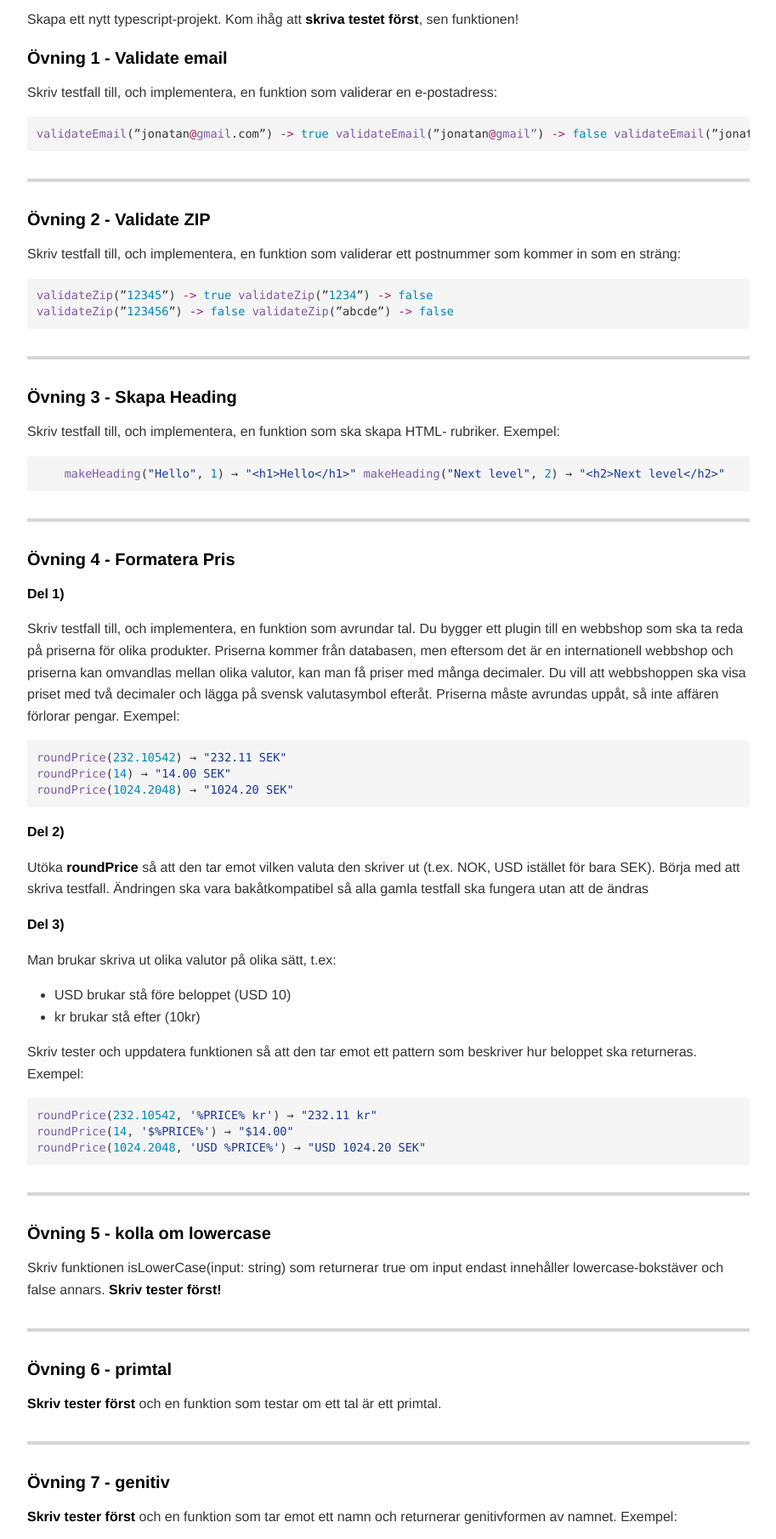
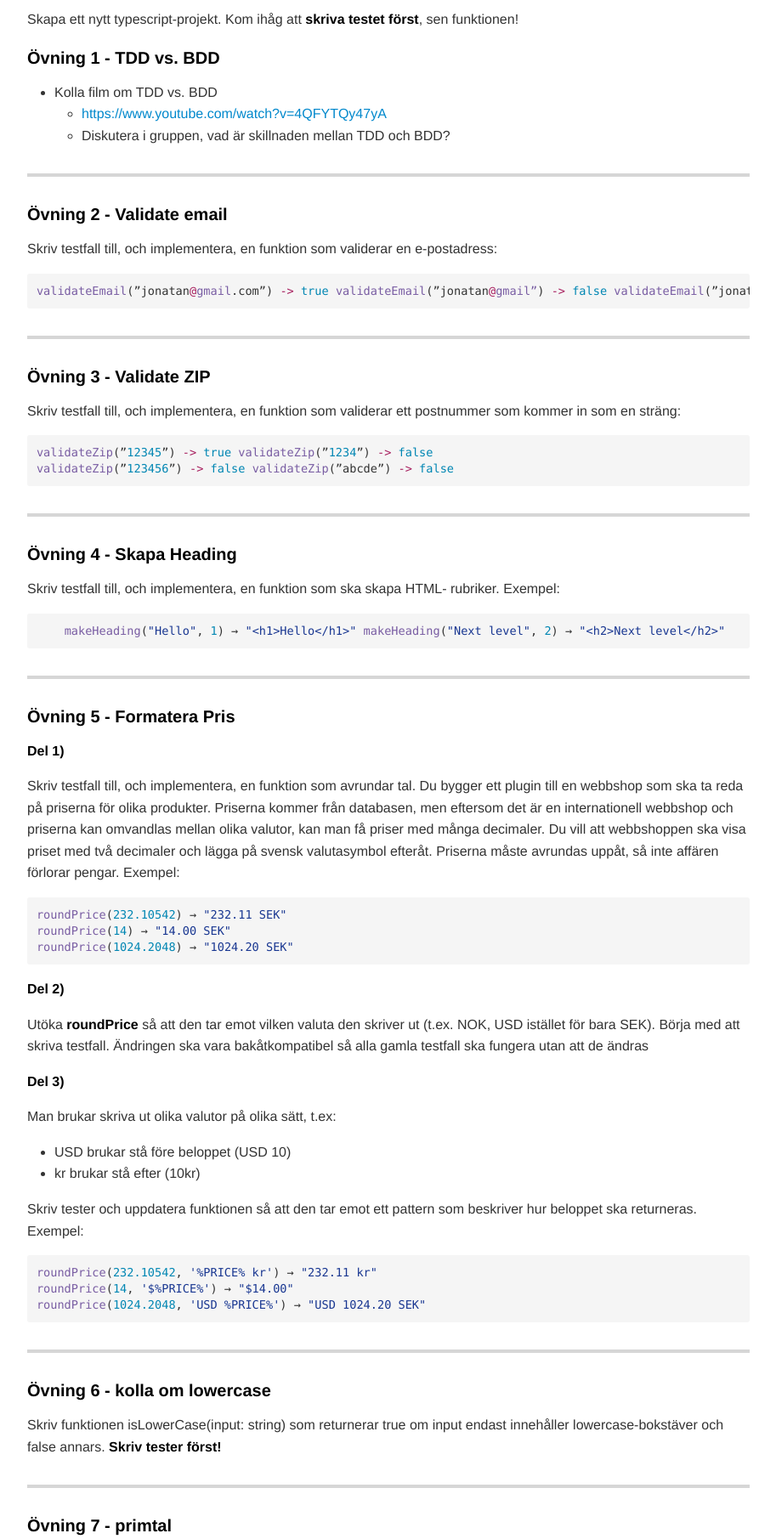
Before and after one commit to jonatanhallenberg/jonatanhallenberg.github.io, a website: page iths/jsu21/testning-och-typescript/lektion-4/exercises.html in a window 1280 px wide. Shown: the part 198-2009 px from the top of the page at 85% size, without its empty margins (183-1096 px from the left). Drawn offline with nearby package versions, Linux system fonts and the light colour scheme.

Commit message:
add exercises

```diff
--- a/iths/jsu21/testning-och-typescript/lektion-4/exercises.html
+++ b/iths/jsu21/testning-och-typescript/lektion-4/exercises.html
@@ -261,28 +261,39 @@ pre[data-line] .line-highlight[data-end]:after {
     </head>
     <body for="html-export">
       <div class="mume markdown-preview  ">
-      <h1 class="mume-header" id="unit-testing-tdd">Unit testing / TDD</h1>
+      <h1 class="mume-header" id="unit-testing-tdd-bdd">Unit testing / TDD / BDD</h1>
 
-<h2 class="mume-header" id="kom-ig%C3%A5ng">Kom ig&#xE5;ng</h2>
+<h2 class="mume-header" id="kom-ig%C3%A5ng-med-testning">Kom ig&#xE5;ng med testning</h2>
 
 <p>Skapa ett nytt typescript-projekt. Kom ih&#xE5;g att <strong>skriva testet f&#xF6;rst</strong>, sen funktionen!</p>
-<h4 class="mume-header" id="%C3%B6vning-1-validate-email">&#xD6;vning 1 - Validate email</h4>
+<h4 class="mume-header" id="%C3%B6vning-1-tdd-vs-bdd">&#xD6;vning 1 - TDD vs. BDD</h4>
+
+<ul>
+<li>Kolla film om TDD vs. BDD
+<ul>
+<li><a href="https://www.youtube.com/watch?v=4QFYTQy47yA">https://www.youtube.com/watch?v=4QFYTQy47yA</a></li>
+<li>Diskutera i gruppen, vad &#xE4;r skillnaden mellan TDD och BDD?</li>
+</ul>
+</li>
+</ul>
+<hr>
+<h4 class="mume-header" id="%C3%B6vning-2-validate-email">&#xD6;vning 2 - Validate email</h4>
 
 <p>Skriv testfall till, och implementera, en funktion som validerar en e-postadress:</p>
 <pre data-role="codeBlock" data-info="tsx" class="language-tsx"><span class="token function">validateEmail</span><span class="token punctuation">(</span>&#x201D;jonatan<span class="token decorator"><span class="token at operator">@</span><span class="token function">gmail</span></span><span class="token punctuation">.</span><span class="token property-access">com&#x201D;</span><span class="token punctuation">)</span> <span class="token operator">-</span><span class="token operator">&gt;</span> <span class="token boolean">true</span> <span class="token function">validateEmail</span><span class="token punctuation">(</span>&#x201D;jonatan<span class="token decorator"><span class="token at operator">@</span><span class="token function">gmail&#x201D;</span></span><span class="token punctuation">)</span> <span class="token operator">-</span><span class="token operator">&gt;</span> <span class="token boolean">false</span> <span class="token function">validateEmail</span><span class="token punctuation">(</span>&#x201D;jonatan<span class="token punctuation">.</span><span class="token property-access">com&#x201D;</span><span class="token punctuation">)</span> <span class="token operator">-</span><span class="token operator">&gt;</span> <span class="token boolean">false</span>
 </pre><hr>
-<h4 class="mume-header" id="%C3%B6vning-2-validate-zip">&#xD6;vning 2 - Validate ZIP</h4>
+<h4 class="mume-header" id="%C3%B6vning-3-validate-zip">&#xD6;vning 3 - Validate ZIP</h4>
 
 <p>Skriv testfall till, och implementera, en funktion som validerar ett postnummer som kommer in som en str&#xE4;ng:</p>
 <pre data-role="codeBlock" data-info="tsx" class="language-tsx"><span class="token function">validateZip</span><span class="token punctuation">(</span>&#x201D;<span class="token number">12345</span>&#x201D;<span class="token punctuation">)</span> <span class="token operator">-</span><span class="token operator">&gt;</span> <span class="token boolean">true</span> <span class="token function">validateZip</span><span class="token punctuation">(</span>&#x201D;<span class="token number">1234</span>&#x201D;<span class="token punctuation">)</span> <span class="token operator">-</span><span class="token operator">&gt;</span> <span class="token boolean">false</span>
 <span class="token function">validateZip</span><span class="token punctuation">(</span>&#x201D;<span class="token number">123456</span>&#x201D;<span class="token punctuation">)</span> <span class="token operator">-</span><span class="token operator">&gt;</span> <span class="token boolean">false</span> <span class="token function">validateZip</span><span class="token punctuation">(</span>&#x201D;abcde&#x201D;<span class="token punctuation">)</span> <span class="token operator">-</span><span class="token operator">&gt;</span> <span class="token boolean">false</span>
 </pre><hr>
-<h4 class="mume-header" id="%C3%B6vning-3-skapa-heading">&#xD6;vning 3 - Skapa Heading</h4>
+<h4 class="mume-header" id="%C3%B6vning-4-skapa-heading">&#xD6;vning 4 - Skapa Heading</h4>
 
 <p>Skriv testfall till, och implementera, en funktion som ska skapa HTML- rubriker. Exempel:</p>
 <pre data-role="codeBlock" data-info="tsx" class="language-tsx">    <span class="token function">makeHeading</span><span class="token punctuation">(</span><span class="token string">&quot;Hello&quot;</span><span class="token punctuation">,</span> <span class="token number">1</span><span class="token punctuation">)</span> &#x2192; <span class="token string">&quot;&lt;h1&gt;Hello&lt;/h1&gt;&quot;</span> <span class="token function">makeHeading</span><span class="token punctuation">(</span><span class="token string">&quot;Next level&quot;</span><span class="token punctuation">,</span> <span class="token number">2</span><span class="token punctuation">)</span> &#x2192; <span class="token string">&quot;&lt;h2&gt;Next level&lt;/h2&gt;&quot;</span>
 </pre><hr>
-<h4 class="mume-header" id="%C3%B6vning-4-formatera-pris">&#xD6;vning 4 - Formatera Pris</h4>
+<h4 class="mume-header" id="%C3%B6vning-5-formatera-pris">&#xD6;vning 5 - Formatera Pris</h4>
 
 <p><strong>Del 1)</strong></p>
 <p>Skriv testfall till, och implementera, en funktion som avrundar tal. Du bygger ett plugin till en webbshop som ska ta reda p&#xE5; priserna f&#xF6;r olika produkter. Priserna kommer fr&#xE5;n databasen, men eftersom det &#xE4;r en internationell webbshop och priserna kan omvandlas mellan olika valutor, kan man f&#xE5; priser med m&#xE5;nga decimaler. Du vill att webbshoppen ska visa priset med tv&#xE5; decimaler och l&#xE4;gga p&#xE5; svensk valutasymbol efter&#xE5;t. Priserna m&#xE5;ste avrundas upp&#xE5;t, s&#xE5; inte aff&#xE4;ren f&#xF6;rlorar pengar. Exempel:</p>
@@ -302,15 +313,15 @@ pre[data-line] .line-highlight[data-end]:after {
 <span class="token function">roundPrice</span><span class="token punctuation">(</span><span class="token number">14</span><span class="token punctuation">,</span> <span class="token string">&apos;$%PRICE%&apos;</span><span class="token punctuation">)</span> &#x2192; <span class="token string">&quot;$14.00&quot;</span>
 <span class="token function">roundPrice</span><span class="token punctuation">(</span><span class="token number">1024.2048</span><span class="token punctuation">,</span> <span class="token string">&apos;USD %PRICE%&apos;</span><span class="token punctuation">)</span> &#x2192; <span class="token string">&quot;USD 1024.20 SEK&quot;</span>
 </pre><hr>
-<h4 class="mume-header" id="%C3%B6vning-5-kolla-om-lowercase">&#xD6;vning 5 - kolla om lowercase</h4>
+<h4 class="mume-header" id="%C3%B6vning-6-kolla-om-lowercase">&#xD6;vning 6 - kolla om lowercase</h4>
 
 <p>Skriv funktionen isLowerCase(input: string) som returnerar true om input endast inneh&#xE5;ller lowercase-bokst&#xE4;ver och false annars. <strong>Skriv tester f&#xF6;rst!</strong></p>
 <hr>
-<h4 class="mume-header" id="%C3%B6vning-6-primtal">&#xD6;vning 6 - primtal</h4>
+<h4 class="mume-header" id="%C3%B6vning-7-primtal">&#xD6;vning 7 - primtal</h4>
 
 <p><strong>Skriv tester f&#xF6;rst</strong> och en funktion som testar om ett tal &#xE4;r ett primtal.</p>
 <hr>
-<h4 class="mume-header" id="%C3%B6vning-7-genitiv">&#xD6;vning 7 - genitiv</h4>
+<h4 class="mume-header" id="%C3%B6vning-8-genitiv">&#xD6;vning 8 - genitiv</h4>
 
 <p><strong>Skriv tester f&#xF6;rst</strong> och en funktion som tar emot ett namn och returnerar genitivformen av namnet. Exempel:</p>
 <pre data-role="codeBlock" data-info="tsx" class="language-tsx"><span class="token function">getGenitive</span><span class="token punctuation">(</span><span class="token string">&quot;Jonatan&quot;</span><span class="token punctuation">)</span> <span class="token arrow operator">=&gt;</span> <span class="token maybe-class-name">Jonatans</span>
@@ -319,7 +330,7 @@ pre[data-line] .line-highlight[data-end]:after {
 <span class="token function">getGenitive</span><span class="token punctuation">(</span><span class="token string">&quot;Hampus&quot;</span><span class="token punctuation">)</span> <span class="token arrow operator">=&gt;</span> <span class="token maybe-class-name">Hampus</span>
 <span class="token function">getGenitive</span><span class="token punctuation">(</span><span class="token string">&quot;Johanna&quot;</span><span class="token punctuation">)</span> <span class="token arrow operator">=&gt;</span> <span class="token maybe-class-name">Johannas</span>
 </pre><hr>
-<h4 class="mume-header" id="%C3%B6vning-8-async">&#xD6;vning 8 - Async</h4>
+<h4 class="mume-header" id="%C3%B6vning-9-async">&#xD6;vning 9 - Async</h4>
 
 <h5 class="mume-header" id="del-1">Del 1)</h5>
 
@@ -434,7 +445,7 @@ pre[data-line] .line-highlight[data-end]:after {
         <span class="token punctuation">}</span>
    <span class="token punctuation">}</span>
 <span class="token punctuation">]</span><span class="token punctuation">)</span>
-</pre><h4 class="mume-header" id="del-4">Del 4)</h4>
+</pre><h4 class="mume-header" id="del-5">Del 5)</h4>
 
 <p>Skriv test och funktionen getUserByName(name: string, caseSensitive?: boolean) som i sin tur anropar getUsers. Exempel:</p>
 <pre data-role="codeBlock" data-info="tsx" class="language-tsx"><span class="token function">getUserByName</span><span class="token punctuation">(</span><span class="token string">&quot;erik&quot;</span><span class="token punctuation">,</span> <span class="token boolean">false</span><span class="token punctuation">)</span>
```
